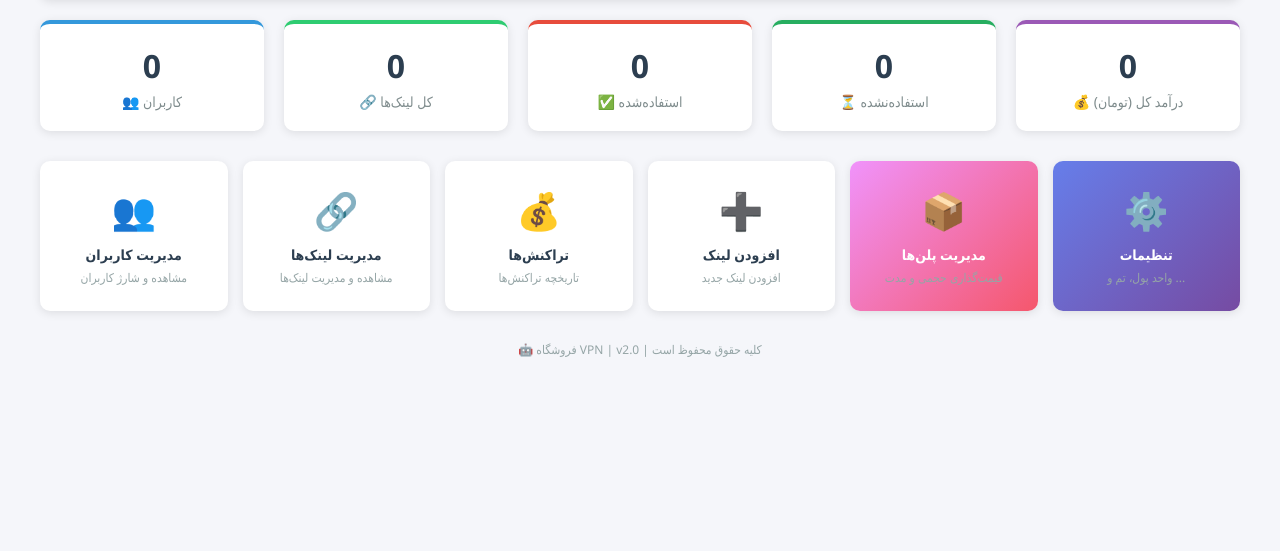
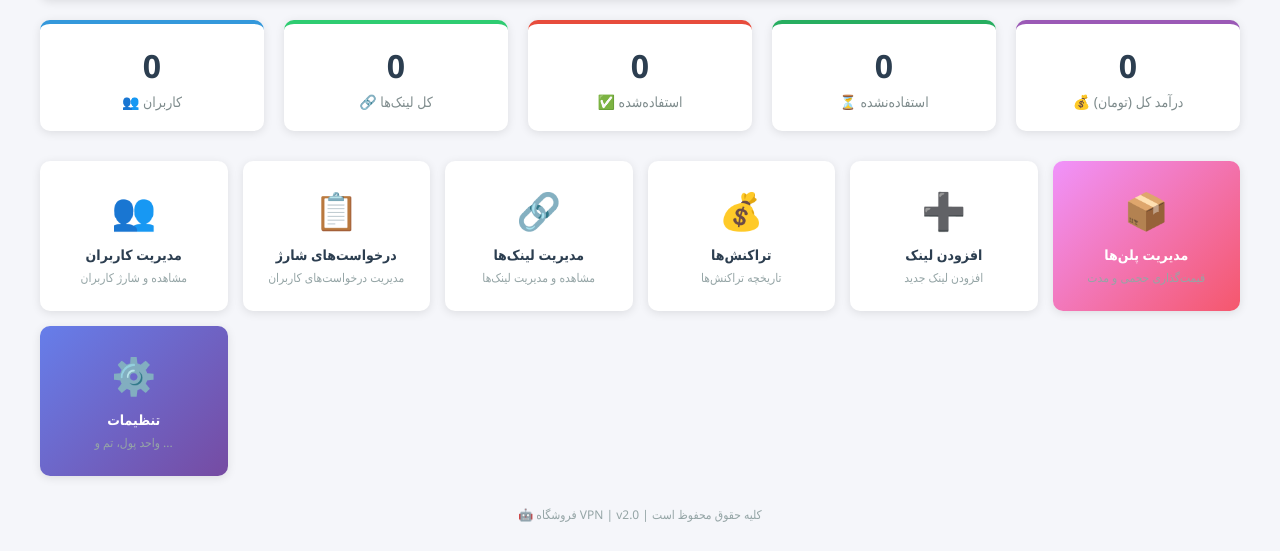
Before and after one commit to wmahanxw11/vpn-shop-bot, a Flask app: page /admin in a window 1280 px wide. Shown: the part 117-668 px from the top of the page. Run offline with Flask 3, Linux system fonts and the light colour scheme; the visitor is signed in with stand-in values (Sample User, id 1); data comes from the database, SQL or seed files in the repository; data that the repository does not hold is empty; parts of the project's set-up code (start-up, migrations or seed data) failed here and were passed over.

Commit message:
feat: complete charge request system with admin panel

```diff
--- a/app.py
+++ b/app.py
@@ -35,6 +35,7 @@ class User(db.Model):
     username = db.Column(db.String(100))
     balance = db.Column(db.Float, default=0.0)
     created_at = db.Column(db.DateTime, default=datetime.utcnow)
+    charge_requests = db.relationship('ChargeRequest', backref='user', lazy=True)
 
 class SubscriptionLink(db.Model):
     __tablename__ = 'subscription_links'
@@ -97,7 +98,7 @@ with app.app_context():
         Setting(key='card_number', value='6037-9916-1234-5678'),
         Setting(key='card_holder', value='علی محمدی'),
         Setting(key='bank_name', value='بانک ملت'),
-        Setting(key='charge_message', value='💰 لطفاً مبلغ {amount} تومان را به شماره کارت زیر واریز کنید:\n\n🏦 {bank_name}\n💳 شماره کارت: {card_number}\n👤 صاحب حساب: {card_holder}\n\n📸 پس از واریز، رسید را برای ما ارسال کنید تا کیف پول شما شارژ شود.'),
+        Setting(key='charge_message', value='💰 لطفاً مبلغ {amount} تومان را به شماره کارت زیر واریز کنید:\n\n🏦 {bank_name}\n💳 شماره کارت: {card_number}\n👤 صاحب حساب: {card_holder}\n\n📸 پس از واریز، دکمه پرداخت انجام شد را بزنید تا کیف پول شما شارژ شود.'),
         Setting(key='admin_charge_notify', value='✅ کاربر {username} درخواست شارژ {amount} تومان را ثبت کرد.\n🆔 آیدی: {user_id}\n📅 تاریخ: {date}\n\nلطفاً رسید را بررسی کنید.'),
     ]
 
@@ -215,6 +216,9 @@ def create_charge_request(user_id, amount):
     db.session.commit()
     return charge
 
+def get_all_charge_requests():
+    return ChargeRequest.query.order_by(ChargeRequest.created_at.desc()).all()
+
 def get_pending_charges():
     return ChargeRequest.query.filter_by(status='pending').order_by(ChargeRequest.created_at.desc()).all()
 
@@ -249,6 +253,10 @@ def get_charge_message(amount):
 # ============================================
 
 TOKEN = os.environ.get('TELEGRAM_BOT_TOKEN')
+if not TOKEN:
+    logger.error("❌ TELEGRAM_BOT_TOKEN not set!")
+    raise ValueError("TELEGRAM_BOT_TOKEN is required")
+
 bot = telebot.TeleBot(TOKEN)
 
 @bot.message_handler(commands=['start'])
@@ -297,7 +305,6 @@ def balance(message):
 def charge(message):
     try:
         user_id = message.from_user.id
-        username = message.from_user.username or 'بدون یوزرنیم'
 
         msg = bot.send_message(
             user_id,
@@ -342,8 +349,8 @@ def process_charge_amount(message):
                 )
                 try:
                     bot.send_message(admin_id, notify_text)
-                except:
-                    pass
+                except Exception as e:
+                    logger.error(f"Failed to send admin notification: {e}")
 
             markup = InlineKeyboardMarkup()
             markup.add(
@@ -595,6 +602,7 @@ def admin_dashboard():
         used_links = SubscriptionLink.query.filter_by(is_used=True).count()
         total_income = db.session.query(db.func.sum(Transaction.amount)).filter(Transaction.amount > 0).scalar() or 0
         pending_charges = ChargeRequest.query.filter_by(status='pending').count()
+        total_charges = ChargeRequest.query.count()
         plans = Plan.query.all()
 
     return render_template(
@@ -605,6 +613,7 @@ def admin_dashboard():
         unused_links=links_count - used_links,
         total_income=total_income,
         pending_charges=pending_charges,
+        total_charges=total_charges,
         plans=plans
     )
 
@@ -656,7 +665,7 @@ def admin_transactions():
 def admin_charges():
     if not session.get('logged_in'):
         return redirect(url_for('login'))
-    charges = get_pending_charges()
+    charges = get_all_charge_requests()
     return render_template('charges.html', charges=charges)
 
 @app.route('/admin/charge/<int:charge_id>/approve', methods=['POST'])
@@ -664,19 +673,20 @@ def admin_charge_approve(charge_id):
     if not session.get('logged_in'):
         return redirect(url_for('login'))
 
-    charge = approve_charge(charge_id)
-    if charge:
-        add_balance(charge.user_id, charge.amount)
-        add_transaction(charge.user_id, charge.amount, f"شارژ از طریق درخواست #{charge.id}")
+    with app.app_context():
+        charge = approve_charge(charge_id)
+        if charge:
+            add_balance(charge.user_id, charge.amount)
+            add_transaction(charge.user_id, charge.amount, f"شارژ از طریق درخواست #{charge.id}")
 
-        try:
-            bot.send_message(
-                charge.user_id,
-                f"✅ درخواست شارژ شما تایید شد!\n"
-                f"💰 مبلغ {charge.amount} تومان به کیف پول شما اضافه شد."
-            )
-        except:
-            pass
+            try:
+                bot.send_message(
+                    charge.user_id,
+                    f"✅ درخواست شارژ شما تایید شد!\n"
+                    f"💰 مبلغ {charge.amount} تومان به کیف پول شما اضافه شد."
+                )
+            except:
+                pass
 
     return redirect(url_for('admin_charges'))
 
@@ -685,16 +695,17 @@ def admin_charge_reject(charge_id):
     if not session.get('logged_in'):
         return redirect(url_for('login'))
 
-    charge = reject_charge(charge_id)
-    if charge:
-        try:
-            bot.send_message(
-                charge.user_id,
-                f"❌ درخواست شارژ شما رد شد.\n"
-                f"در صورت نیاز دوباره تلاش کنید."
-            )
-        except:
-            pass
+    with app.app_context():
+        charge = reject_charge(charge_id)
+        if charge:
+            try:
+                bot.send_message(
+                    charge.user_id,
+                    f"❌ درخواست شارژ شما رد شد.\n"
+                    f"در صورت نیاز دوباره تلاش کنید."
+                )
+            except:
+                pass
 
     return redirect(url_for('admin_charges'))
 
--- a/templates/admin.html
+++ b/templates/admin.html
@@ -208,7 +208,15 @@
                 <div class="title">مدیریت کاربران</div>
                 <div class="desc">مشاهده و شارژ کاربران</div>
             </a>
-
+            <!-- در بخش menu اضافه کنید -->
+            <a href="/admin/charges" class="menu-item">
+                <span class="icon">📋</span>
+                <div class="title">درخواست‌های شارژ</div>
+                <div class="desc">مدیریت درخواست‌های کاربران</div>
+                {% if pending_charges > 0 %}
+                <span class="badge-count">{{ pending_charges }}</span>
+                {% endif %}
+            </a>
             <a href="/admin/links" class="menu-item">
                 <span class="icon">🔗</span>
                 <div class="title">مدیریت لینک‌ها</div>
```
